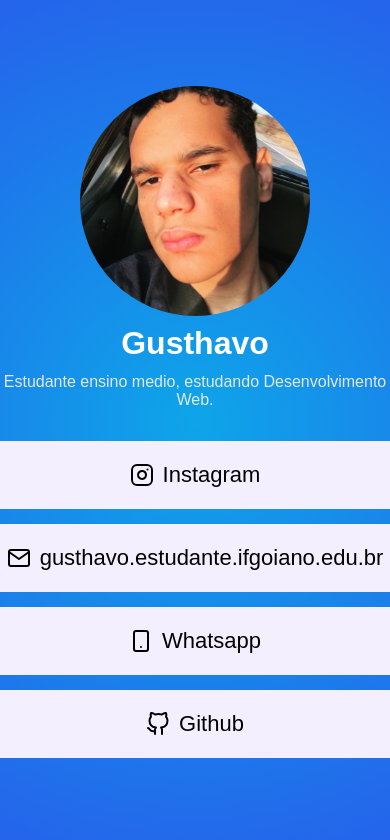
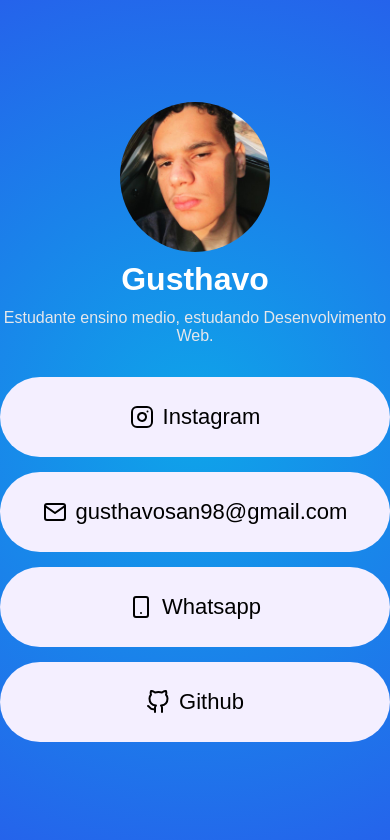
Before and after one commit to shinobitos41/linktree, a plain HTML site: page index.html in a window 390 px wide. Drawn offline with Linux system fonts and the light colour scheme.

Commit message:
style: :sparkles: projeto adaptado para outras plataformas.

```diff
--- a/index.html
+++ b/index.html
@@ -33,7 +33,7 @@
         <a href="#">
           <img src="./images/mail.svg" alt="" />
           <p >
-            gusthavo.estudante.ifgoiano.edu.br
+           gusthavosan98@gmail.com
           </p>
         </a>
         <a href="https://api.whatsapp.com/send?phone=5562999404196" target="_blank">
--- a/style.css
+++ b/style.css
@@ -8,58 +8,65 @@
   border: none;
 }
 
-html,body {
+html,
+body {
   overflow: hidden;
   font-size: 16px;
   width: 100%;
   height: 100%;
   color: #ffffff;
-  background: rgba(14,165,233);
-  background: radial-gradient(circle, rgba(14,165,233,1) 0%, rgba(37, 99, 235,1) 100%);
+  background: rgba(14, 165, 233);
+  background: radial-gradient(
+    circle,
+    rgba(14, 165, 233, 1) 0%,
+    rgba(37, 99, 235, 1) 100%
+  );
   font-family: sans-serif;
 }
 
-.container{
-  gap:2rem;
+.container {
+  gap: 2rem;
   margin: 0 auto;
   max-width: 1280px;
   width: 100%;
   height: 100%;
-
   display: flex;
   flex-direction: column;
   justify-content: center;
   align-items: center;
+}
 
-}
 h1 {
   color: white;
 }
+
 p {
   font-weight: 500;
   color: #e5e7eb;
 }
+
 .container > .wrapper {
   display: flex;
   flex-direction: column;
   align-items: center;
   gap: 9px;
+}
 
-}
-.picture{
+.picture {
   width: 230px;
   height: 230px;
   border-radius: 50rem;
 }
-.text-area{
 
+.text-area {
   display: flex;
   flex-direction: column;
   text-align: center;
   font-size: 16px;
   gap: 11px;
 }
-.links{
+
+.links {
   display: flex;
   flex-direction: column;
   justify-content: center;
@@ -71,18 +78,53 @@ gap: 15px;
   display: flex;
   justify-content: center;
   align-items: center;
-  background-color:#f4efff;
+  background-color: #f4efff;
   cursor: pointer;
   width: 800px;
   height: 68px;
   border-radius: 5rem;
   gap: 9px;
-
 }
-
 
 a > p {
   font-weight: 400;
   font-size: 22px;
   color: black;
 }
+
+@media screen and (max-width: 769px) {
+  .container {
+    max-width: 576px;
+  }
+
+  .picture {
+    width: 180px;
+    height: 180px;
+  }
+
+  .links > a {
+    width: 500px;
+    height: 80px;
+  }
+}
+
+@media screen and (max-width: 576px) {
+  .container {
+    max-width: 100%;
+  }
+
+  .picture {
+    width: 150px;
+    height: 150px;
+  }
+
+  .links {
+    width: 100%;
+  }
+
+  .links > a {
+    width: 100%;
+    height: 80px;
+  }
+
+}
```
Lines whose indentation alone changed are shown as unchanged.
